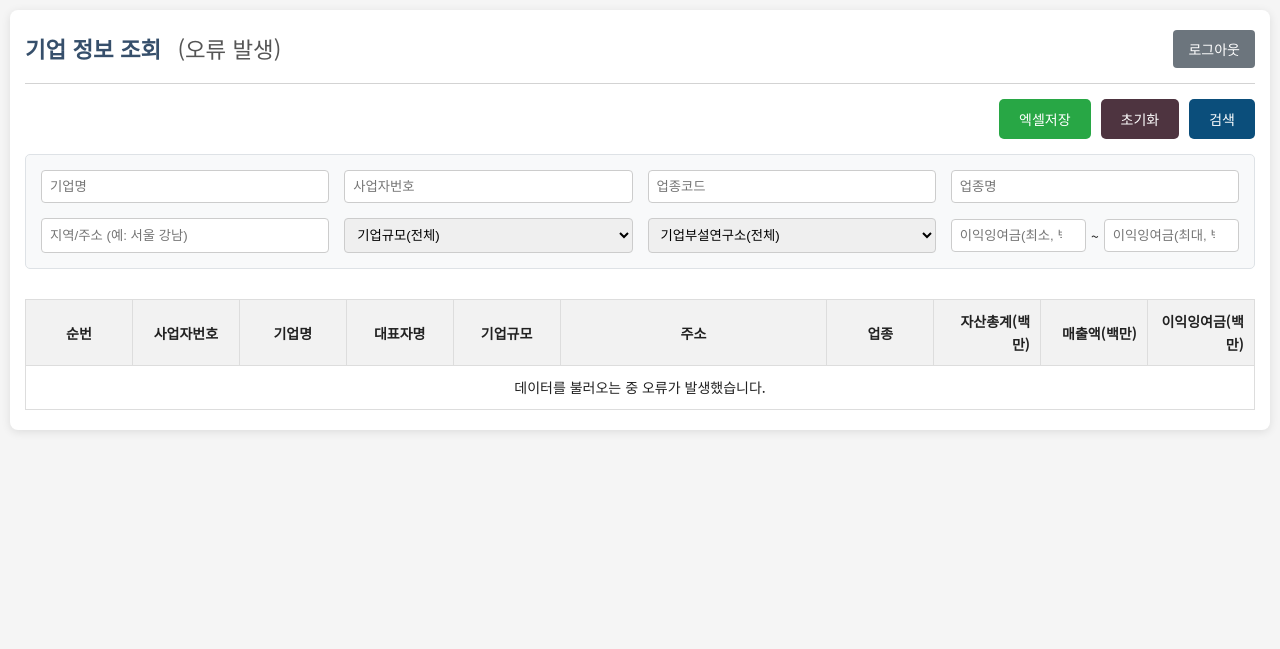
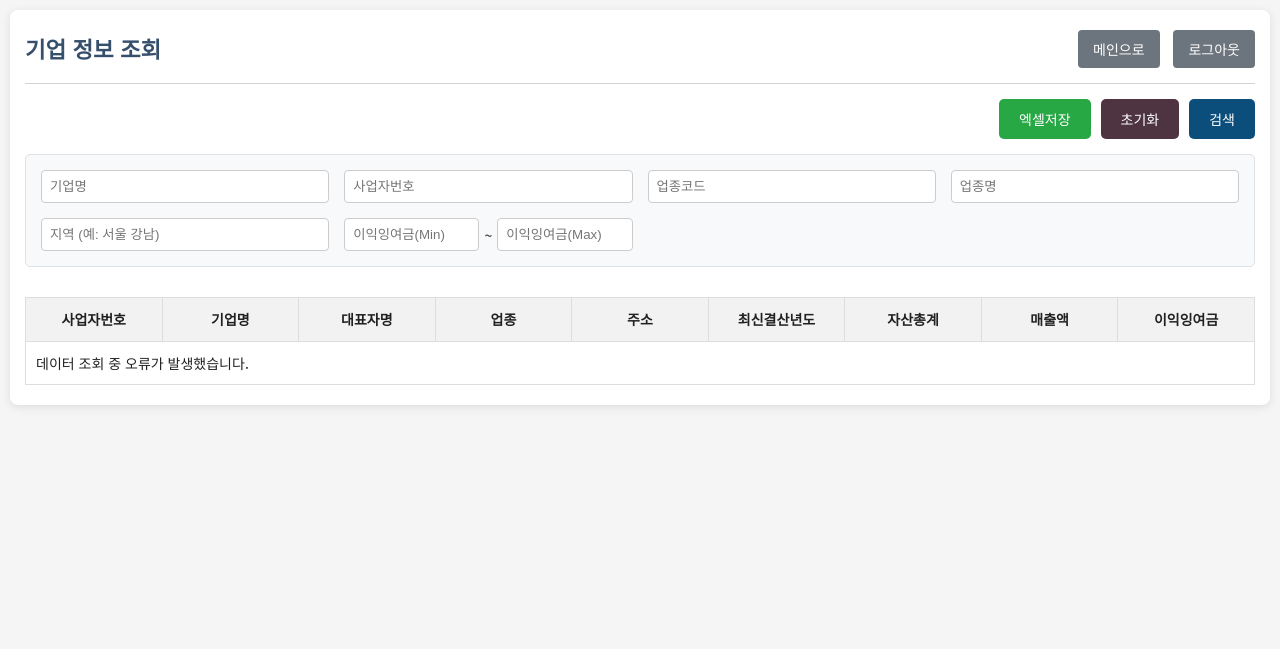
Before and after one commit to CHEULHOYANG/company_info_system, a Flask app: template templates/index.html in a window 1280 px wide. Shown: the top 649 px of the page. Run offline with Flask 3, Linux system fonts and the light colour scheme; the template is opened without the code that fills it, so the values that code supplies are empty.

Commit message:
Update index.html

```diff
--- a/templates/index.html
+++ b/templates/index.html
@@ -9,7 +9,10 @@
     <div class="container">
         <header>
             <h1>기업 정보 조회 <span id="results-count" class="header-subtext"></span></h1>
-            <a href="{{ url_for('logout') }}" class="logout-button-new">로그아웃</a>
+            <div>
+                <a href="{{ url_for('main') }}" class="back-button">메인으로</a>
+                <a href="{{ url_for('logout') }}" class="logout-button-new" style="margin-left: 10px;">로그아웃</a>
+            </div>
         </header>
 
         <div class="main-actions">
@@ -20,30 +23,15 @@
 
         <div class="search-container">
             <form id="search-form" class="search-grid" onsubmit="return false;">
-                <input type="text" id="company_name" name="company_name" placeholder="기업명">
-                <input type="text" id="biz_no" name="biz_no" placeholder="사업자번호">
-                <input type="text" id="industry_code" name="industry_code" placeholder="업종코드">
-                <input type="text" id="industry_name" name="industry_name" placeholder="업종명">
-                <input type="text" id="region" name="region" placeholder="지역/주소 (예: 서울 강남)">
-                <select id="company_size" name="company_size">
-                   <option value="전체">기업규모(전체)</option>
-                   <option value="중견기업">중견기업</option>
-                   <option value="중기업">중기업</option>
-                   <option value="소기업">소기업</option>
-                   <option value="소상공인">소상공인</option>
-                   <option value="보호대상중견기업">보호대상중견기업</option>
-                   <option value="한시성중소기업">한시성중소기업</option>
-                   <option value="기타">기타</option>
-                </select>
-                <select id="research_institute" name="research_institute">
-                    <option value="전체">기업부설연구소(전체)</option>
-                    <option value="유">유</option>
-                    <option value="무">무</option>
-                </select>
+                <input type="text" name="company_name" placeholder="기업명">
+                <input type="text" name="biz_no" placeholder="사업자번호">
+                <input type="text" name="industry_code" placeholder="업종코드">
+                <input type="text" name="industry_name" placeholder="업종명">
+                <input type="text" name="region" placeholder="지역 (예: 서울 강남)">
                 <div class="range-input">
-                    <input type="number" id="ret_min" name="ret_min" placeholder="이익잉여금(최소, 백만)">
+                    <input type="number" name="ret_min" placeholder="이익잉여금(Min)">
                     <span>~</span>
-                    <input type="number" id="ret_max" name="ret_max" placeholder="이익잉여금(최대, 백만)">
+                    <input type="number" name="ret_max" placeholder="이익잉여금(Max)">
                 </div>
             </form>
         </div>
@@ -52,23 +40,23 @@
             <table class="results-table">
                 <thead>
                     <tr>
-                        <th>순번</th>
                         <th>사업자번호</th>
                         <th>기업명</th>
                         <th>대표자명</th>
-                        <th>기업규모</th>
-                        <th class="address-col">주소</th>
                         <th>업종</th>
-                        <th class="text-right">자산총계(백만)</th>
-                        <th class="text-right">매출액(백만)</th>
-                        <th class="text-right">이익잉여금(백만)</th>
+                        <th>주소</th>
+                        <th>최신결산년도</th>
+                        <th>자산총계</th>
+                        <th>매출액</th>
+                        <th>이익잉여금</th>
                     </tr>
                 </thead>
-                <tbody id="results-tbody">
-                </tbody>
+                <tbody id="company-list">
+                    </tbody>
             </table>
-            <button id="load-more-btn" style="display:none;">더보기</button>
         </div>
+
+        <div id="pagination" class="pagination"></div>
     </div>
 
     <div class="scroll-buttons">
@@ -77,90 +65,78 @@
     </div>
 
     <script>
-    document.addEventListener('DOMContentLoaded', () => {
+    document.addEventListener('DOMContentLoaded', function () {
+        const companyList = document.getElementById('company-list');
+        const searchButton = document.getElementById('search-button');
         const searchForm = document.getElementById('search-form');
-        const searchButton = document.getElementById('search-button');
+        const resultsCountSpan = document.getElementById('results-count');
+        const resetButton = document.getElementById('reset-button');
         const excelButton = document.getElementById('excel-download-button');
-        const resetButton = document.getElementById('reset-button');
-        const loadMoreBtn = document.getElementById('load-more-btn');
-        const resultsTbody = document.getElementById('results-tbody');
-        const resultsCount = document.getElementById('results-count');
+        const paginationContainer = document.getElementById('pagination');
 
         let currentPage = 1;
-        let totalPages = 1;
-        let isSearching = false;
 
-        async function fetchCompanies(page, append = false) {
-            if (isSearching) return;
-            isSearching = true;
+        function fetchCompanies(page = 1) {
+            companyList.innerHTML = '<tr><td colspan="9" class="loading">검색 중...</td></tr>';
 
             const formData = new FormData(searchForm);
             const params = new URLSearchParams(formData);
-            params.append('page', page);
+            params.set('page', page);
 
-            const perPage = 50;
-            const offset = (page - 1) * perPage;
+            fetch(`/api/companies?${params.toString()}`)
+                .then(response => response.json())
+                .then(data => {
+                    companyList.innerHTML = '';
+                    resultsCountSpan.textContent = `조회건수 : ${data.totalRows.toLocaleString()}건`;
 
-            if (!append) {
-                resultsTbody.innerHTML = `<tr><td colspan="10" class="text-center">검색 중...</td></tr>`;
-            }
+                    if (data.companies.length === 0) {
+                        companyList.innerHTML = '<tr><td colspan="9">검색 결과가 없습니다.</td></tr>';
+                        renderPagination(0, page);
+                        return;
+                    }
 
-            try {
-                const response = await fetch(`/api/companies?${params.toString()}`);
-                if (!response.ok) throw new Error('Network response was not ok');
-                const data = await response.json();
+                    data.companies.forEach(company => {
+                        const row = document.createElement('tr');
+                        row.innerHTML = `
+                            <td class="text-center"><a href="/company/${company.biz_no}">${company.biz_no}</a></td>
+                            <td><a href="/company/${company.biz_no}">${company.company_name}</a></td>
+                            <td class="text-center">${company.representative_name || ''}</td>
+                            <td>${company.industry_name || ''}</td>
+                            <td>${company.address || ''}</td>
+                            <td class="text-center">${company.fiscal_year || ''}</td>
+                            <td class="text-right">${company.total_assets ? company.total_assets.toLocaleString() : ''}</td>
+                            <td class="text-right">${company.sales_revenue ? company.sales_revenue.toLocaleString() : ''}</td>
+                            <td class="text-right">${company.retained_earnings ? company.retained_earnings.toLocaleString() : ''}</td>
+                        `;
+                        companyList.appendChild(row);
+                    });
+                    renderPagination(data.totalPages, data.currentPage);
+                })
+                .catch(error => {
+                    console.error('Failed to fetch companies:', error);
+                    companyList.innerHTML = '<tr><td colspan="9">데이터 조회 중 오류가 발생했습니다.</td></tr>';
+                });
+        }
 
-                if (!append) {
-                    resultsTbody.innerHTML = '';
+        function renderPagination(totalPages, currentPage) {
+            paginationContainer.innerHTML = '';
+            if (totalPages <= 1) return;
+
+            for (let i = 1; i <= totalPages; i++) {
+                const pageButton = document.createElement('button');
+                pageButton.textContent = i;
+                pageButton.className = 'page-btn';
+                if (i === currentPage) {
+                    pageButton.classList.add('active');
                 }
-
-                if (data.companies.length === 0 && !append) {
-                    resultsTbody.innerHTML = `<tr><td colspan="10" class="text-center">검색 결과가 없습니다.</td></tr>`;
-                }
-
-                data.companies.forEach((company, index) => {
-                    const row = document.createElement('tr');
-                    row.style.cursor = 'pointer';
-                    row.onclick = () => { window.location.href = `/company/${company.biz_no}`; };
-
-                    const formatNumber = (num) => num ? Math.round(num / 1000000).toLocaleString() : '';
-
-                    row.innerHTML = `
-                        <td>${offset + index + 1}</td>
-                        <td>${company.biz_no || ''}</td>
-                        <td>${company.company_name || ''}</td>
-                        <td>${company.representative_name || ''}</td>
-                        <td>${company.company_size || ''}</td>
-                        <td class="address-col">${company.address || ''}</td>
-                        <td>${company.industry_name || ''} (${company.industry_code || ''})</td>
-                        <td class="text-right">${formatNumber(company.total_assets)}</td>
-                        <td class="text-right">${formatNumber(company.sales_revenue)}</td>
-                        <td class="text-right">${formatNumber(company.retained_earnings)}</td>
-                    `;
-                    resultsTbody.appendChild(row);
+                pageButton.addEventListener('click', () => {
+                    fetchCompanies(i);
                 });
-
-                currentPage = data.currentPage;
-                totalPages = data.totalPages;
-                resultsCount.textContent = `(총 ${data.totalRows.toLocaleString()}건)`;
-
-                loadMoreBtn.style.display = (currentPage < totalPages) ? 'block' : 'none';
-
-            } catch (error) {
-                console.error('Failed to fetch companies:', error);
-                resultsCount.textContent = '(오류 발생)';
-                if (!append) {
-                    resultsTbody.innerHTML = `<tr><td colspan="10" class="text-center">데이터를 불러오는 중 오류가 발생했습니다.</td></tr>`;
-                }
-            } finally {
-                isSearching = false;
+                paginationContainer.appendChild(pageButton);
             }
         }
 
-        searchButton.addEventListener('click', () => {
-            currentPage = 1;
-            fetchCompanies(currentPage, false);
-        });
+        searchButton.addEventListener('click', () => fetchCompanies(1));
 
         searchForm.addEventListener('keypress', (e) => {
             if (e.key === 'Enter') {
@@ -171,9 +147,7 @@
 
         resetButton.addEventListener('click', () => {
             searchForm.reset();
-            setTimeout(() => {
-                 searchButton.click();
-            }, 0);
+            fetchCompanies(1);
         });
 
         excelButton.addEventListener('click', () => {
@@ -182,18 +156,12 @@
             window.location.href = `/export_excel?${params.toString()}`;
         });
 
-        loadMoreBtn.addEventListener('click', () => {
-            if (currentPage < totalPages) {
-                fetchCompanies(currentPage + 1, true);
-            }
-        });
-
         const scrollTopBtn = document.getElementById('scroll-top');
         const scrollBottomBtn = document.getElementById('scroll-bottom');
         scrollTopBtn.addEventListener('click', () => window.scrollTo({ top: 0, behavior: 'smooth' }));
         scrollBottomBtn.addEventListener('click', () => window.scrollTo({ top: document.body.scrollHeight, behavior: 'smooth' }));
 
-        fetchCompanies(1, false);
+        fetchCompanies(1);
     });
     </script>
 </body>
```
